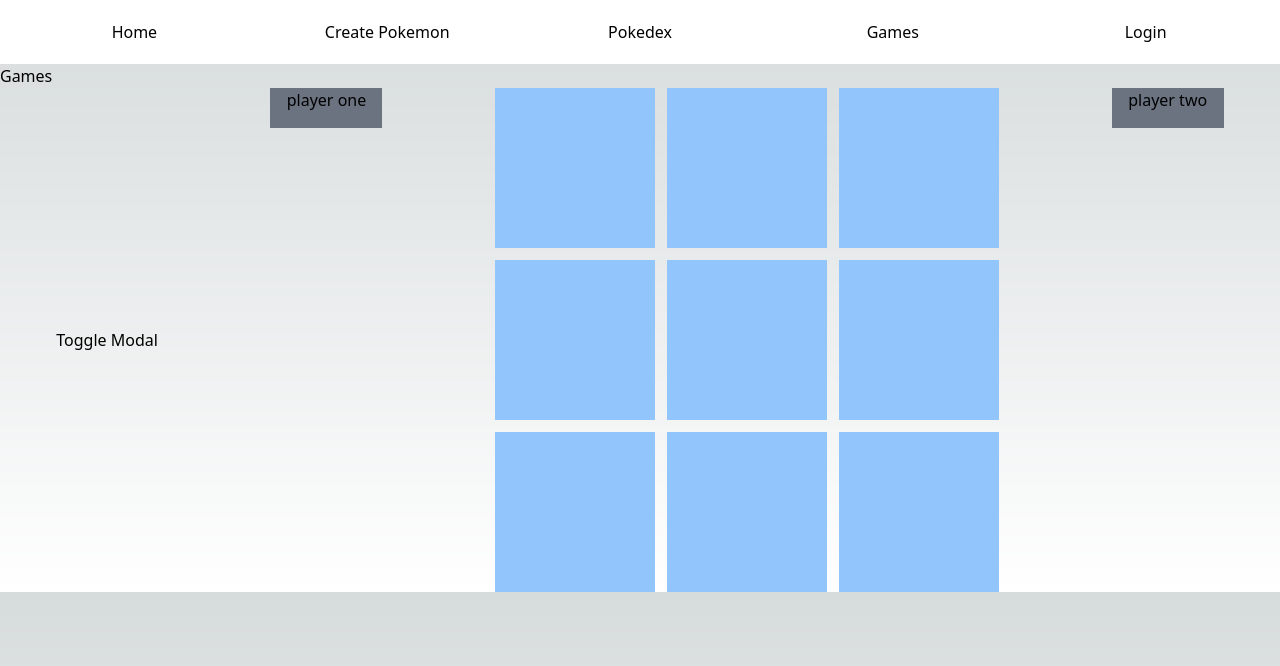
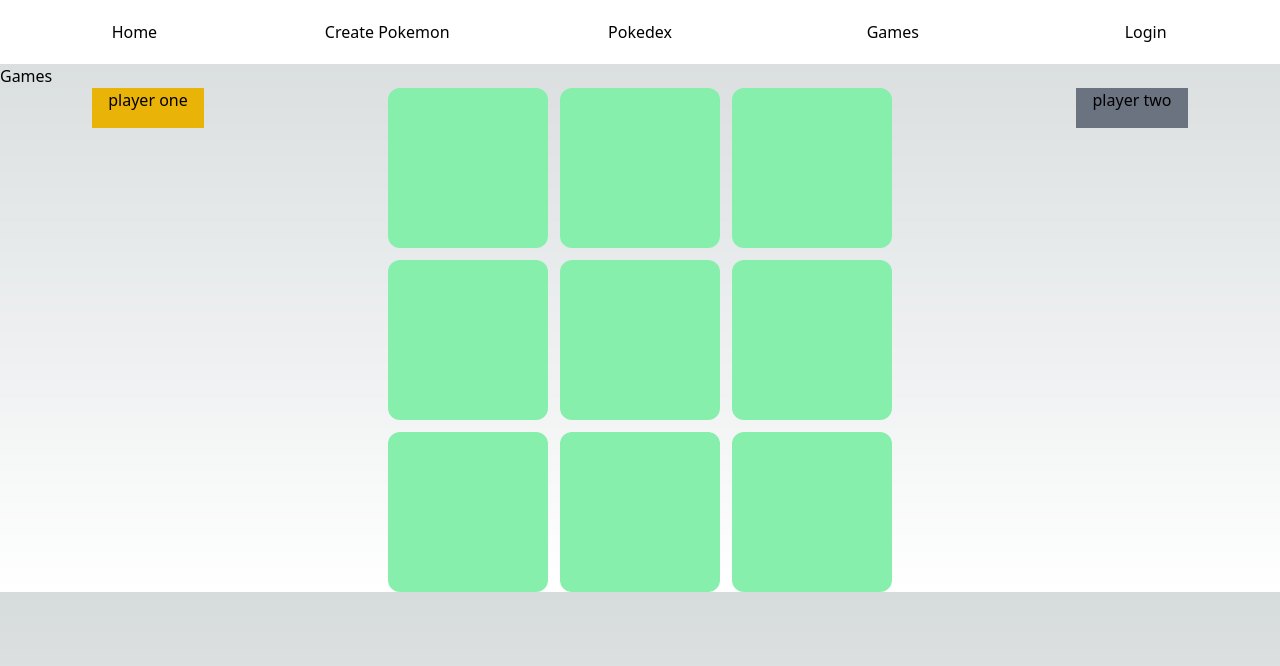
Before and after one commit to TomasHas/pokemon-nextjs, a Next.js app: page /games in a window 1280 px wide. Before the commit this address had no page. Shown: the top 666 px of the page. Built offline with nearby package versions, Linux system fonts and the light colour scheme.

Commit message:
games changes

```diff
--- a/src/app/games/TicTacToe.jsx
+++ b/src/app/games/TicTacToe.jsx
@@ -5,11 +5,19 @@ import { Suspense, useEffect, useState } from "react";
 import { useSearchParams, usePathname, useRouter } from "next/navigation";
 import Loading from "./loading";
 import WinnerModal from "./WinnerModal";
+import { z } from "zod";
+
 export default function TicTacToe() {
   const searchParams = useSearchParams();
   const pathname = usePathname();
   const { replace } = useRouter();
+  const [currentPlayer, setCurrentPlayer] = useState("none");
   const [open, setOpen] = useState(false);
+  const [winnerData, setWinnerData] = useState({
+    message: "",
+    player: "none",
+    winningLine: [],
+  });
   const [squares, setSquares] = useState({
     one: { user: "none", character: "", square: 1 },
     two: { user: "none", character: "", square: 2 },
@@ -23,25 +31,46 @@ export default function TicTacToe() {
   });
   const params = new URLSearchParams(searchParams);
 
-  const activePlayer = params.get("player");
-
-  const toggleActivePlayer = (currentPlayer) => {
-    if (currentPlayer === "player_one") {
-      params.set("player", "player_two");
-    } else {
-      params.set("player", "player_one");
-    }
-    replace(`${pathname}?${params.toString()}`);
-  };
-  const handleSquareChange = () => {
-    toggleActivePlayer(activePlayer);
-  };
   const toggleModal = () => {
     setOpen(!open);
   };
+
   useEffect(() => {
-    handleSquareChange();
-    TicTacToeCalculator(squares, activePlayer);
+    console.log(winnerData);
+    if (winnerData.player !== "none") toggleModal();
+    console.log("winnerData", winnerData.player.player);
+  }, [winnerData]);
+
+  const handleWinner = (player, winningLine) => {
+    setWinnerData((prev) => ({
+      ...prev,
+      message: `${player} wins!!!!`,
+      player: { player },
+      winningLine: winningLine,
+    }));
+  };
+
+  const highlightWinningSquares = () => {};
+
+  const toggleCurrentPlayer = (player) => {
+    if (currentPlayer === "none") {
+      setCurrentPlayer("player_one");
+    }
+    if (player === "player_one") {
+      setCurrentPlayer("player_two");
+    } else {
+      setCurrentPlayer("player_one");
+    }
+  };
+
+  useEffect(() => {
+    TicTacToeCalculator(
+      squares,
+      currentPlayer,
+      handleWinner,
+      highlightWinningSquares
+    );
+    toggleCurrentPlayer(currentPlayer);
   }, [squares]);
 
   const handleClick = (e) => {
@@ -49,9 +78,9 @@ export default function TicTacToe() {
     const square = e.target.name;
 
     switch (square) {
-      case "one":
-        console.log(activePlayer);
-        if (activePlayer === "player_one") {
+      case "1":
+        // console.log(currentPlayer);
+        if (currentPlayer === "player_one") {
           setSquares((prevSquares) => ({
             ...prevSquares,
             one: { ...prevSquares.one, user: "player one", character: "x" },
@@ -64,9 +93,9 @@ export default function TicTacToe() {
         }
 
         break;
-      case "two":
-        console.log(activePlayer);
-        if (activePlayer === "player_one") {
+      case "2":
+        // console.log(currentPlayer);
+        if (currentPlayer === "player_one") {
           setSquares((prevSquares) => ({
             ...prevSquares,
             two: { ...prevSquares.two, user: "player one", character: "x" },
@@ -78,9 +107,9 @@ export default function TicTacToe() {
           }));
         }
         break;
-      case "three":
-        console.log(activePlayer);
-        if (activePlayer === "player_one") {
+      case "3":
+        // console.log(currentPlayer);
+        if (currentPlayer === "player_one") {
           setSquares((prevSquares) => ({
             ...prevSquares,
             three: { ...prevSquares.three, user: "player one", character: "x" },
@@ -92,9 +121,9 @@ export default function TicTacToe() {
           }));
         }
         break;
-      case "four":
-        console.log(activePlayer);
-        if (activePlayer === "player_one") {
+      case "4":
+        // console.log(currentPlayer);
+        if (currentPlayer === "player_one") {
           setSquares((prevSquares) => ({
             ...prevSquares,
             four: { ...prevSquares.four, user: "player one", character: "x" },
@@ -106,9 +135,9 @@ export default function TicTacToe() {
           }));
         }
         break;
-      case "five":
-        console.log(activePlayer);
-        if (activePlayer === "player_one") {
+      case "5":
+        // console.log(currentPlayer);
+        if (currentPlayer === "player_one") {
           setSquares((prevSquares) => ({
             ...prevSquares,
             five: { ...prevSquares.five, user: "player one", character: "x" },
@@ -120,9 +149,9 @@ export default function TicTacToe() {
           }));
         }
         break;
-      case "six":
-        console.log(activePlayer);
-        if (activePlayer === "player_one") {
+      case "6":
+        // console.log(currentPlayer);
+        if (currentPlayer === "player_one") {
           setSquares((prevSquares) => ({
             ...prevSquares,
             six: { ...prevSquares.six, user: "player one", character: "x" },
@@ -134,9 +163,9 @@ export default function TicTacToe() {
           }));
         }
         break;
-      case "seven":
-        console.log(activePlayer);
-        if (activePlayer === "player_one") {
+      case "7":
+        // console.log(currentPlayer);
+        if (currentPlayer === "player_one") {
           setSquares((prevSquares) => ({
             ...prevSquares,
             seven: { ...prevSquares.seven, user: "player one", character: "x" },
@@ -148,9 +177,9 @@ export default function TicTacToe() {
           }));
         }
         break;
-      case "eight":
-        console.log(activePlayer);
-        if (activePlayer === "player_one") {
+      case "8":
+        // console.log(currentPlayer);
+        if (currentPlayer === "player_one") {
           setSquares((prevSquares) => ({
             ...prevSquares,
             eight: { ...prevSquares.eight, user: "player one", character: "x" },
@@ -162,9 +191,9 @@ export default function TicTacToe() {
           }));
         }
         break;
-      case "nine":
-        console.log(activePlayer);
-        if (activePlayer === "player_one") {
+      case "9":
+        // console.log(currentPlayer);
+        if (currentPlayer === "player_one") {
           setSquares((prevSquares) => ({
             ...prevSquares,
             nine: { ...prevSquares.nine, user: "player one", character: "x" },
@@ -180,19 +209,29 @@ export default function TicTacToe() {
       default:
         break;
     }
+
+    // handleSquareChange();
   };
-  console.log(squares);
+  // console.log(squares);
+
   return (
-    <div className=" relative flex flex-row justify-around">
-      <button onClick={toggleModal}>Toggle Modal</button>
+    <div className=" relative flex flex-col ">
+      {" "}
+      {/* <button onClick={toggleModal}>Toggle Modal</button> */}
+      <div>
         {open && (
           <div className="absolute inset-0 flex items-center justify-center ">
-          <WinnerModal toggleModal={toggleModal} />
+            <WinnerModal
+              toggleModal={toggleModal}
+              player={winnerData.player.player}
+            />
           </div>
         )}
+      </div>
+      <div className="  flex flex-row justify-around ">
         <div
           className={
-          activePlayer === "player_one"
+            currentPlayer === "player_one"
               ? " h-10 w-28 text-center  bg-yellow-500"
               : "h-10 w-28 text-center  bg-gray-500"
           }
@@ -202,55 +241,64 @@ export default function TicTacToe() {
         </div>
         <div className="grid grid-cols-3 gap-3 ">
           <TicTacToeSquare
-          name="one"
+            name="1"
             value={squares.one.character}
             handleClick={handleClick}
-          currentPlayer={activePlayer}
+            currentPlayer={currentPlayer}
+            winningSquares={winnerData.winningLine}
           />{" "}
           <TicTacToeSquare
-          name="two"
+            name="2"
             value={squares.two.character}
             handleClick={handleClick}
+            winningSquares={winnerData.winningLine}
           />{" "}
           <TicTacToeSquare
-          name="three"
+            name="3"
             value={squares.three.character}
             handleClick={handleClick}
+            winningSquares={winnerData.winningLine}
           />
           <TicTacToeSquare
-          name="four"
+            name="4"
             value={squares.four.character}
             handleClick={handleClick}
+            winningSquares={winnerData.winningLine}
           />{" "}
           <TicTacToeSquare
-          name="five"
+            name="5"
             value={squares.five.character}
             handleClick={handleClick}
+            winningSquares={winnerData.winningLine}
           />{" "}
           <TicTacToeSquare
-          name="six"
+            name="6"
             value={squares.six.character}
             handleClick={handleClick}
+            winningSquares={winnerData.winningLine}
           />{" "}
           <TicTacToeSquare
-          name="seven"
+            name="7"
             value={squares.seven.character}
             handleClick={handleClick}
+            winningSquares={winnerData.winningLine}
           />{" "}
           <TicTacToeSquare
-          name="eight"
+            name="8"
             value={squares.eight.character}
             handleClick={handleClick}
+            winningSquares={winnerData.winningLine}
           />{" "}
           <TicTacToeSquare
-          name="nine"
+            name="9"
             value={squares.nine.character}
             handleClick={handleClick}
+            winningSquares={winnerData.winningLine}
           />
         </div>{" "}
         <div
           className={
-          activePlayer === "player_two"
+            currentPlayer === "player_two"
               ? " h-10 w-28 text-center  bg-yellow-500"
               : "h-10 w-28 text-center  bg-gray-500"
           }
@@ -258,5 +306,34 @@ export default function TicTacToe() {
           <p>player two</p>
         </div>
       </div>
+    </div>
   );
 }
+
+// const currentPlayer = params.get("player");
+// console.log(params.toString());
+// const togglecurrentPlayer = (currentPlayer) => {
+//   if (currentPlayer === "") {
+//     params.set("player", "player_one");
+//   } else if (currentPlayer === "player_one") {
+//     params.set("player", "two");
+//   } else {
+//     params.set("player", "player_one");
+//   }
+//   replace(`${pathname}?${params.toString()}`);
+// };
+
+// const togglecurrentPlayer = (currentPlayer) => {
+//   if (currentPlayer === "player_one") {
+//     params.set("player", "player_two");
+//   } else {
+//     params.set("player", "player_one");
+//   }
+//   replace(`${pathname}?${params.toString()}`);
+// };
+// const toggleModal = () => {
+//   setOpen(!open);
+// };
+// const handleSquareChange = () => {
+//   togglecurrentPlayer(currentPlayer);
+// };
--- a/src/app/games/TicTacToeSquare.jsx
+++ b/src/app/games/TicTacToeSquare.jsx
@@ -1,16 +1,31 @@
 import React from "react";
 
-export default function TicTacToeSquare({ name, value, handleClick }) {
-  // console.log(one.character);
+export default function TicTacToeSquare({
+  name,
+  value,
+  handleClick,
+  winningSquares,
+}) {
+  let squareColor = "green";
+  winningSquares.forEach((e) => {
+    if (e.toString() === name) {
+      squareColor = "red";
+    }
+  });
 
   return (
     <>
       <button
-        className={`text-center text-white font-bold text-8xl bg-blue-300 h-40 w-40 hover:bg-red-300`}
+        id={name}
+        className={` rounded-xl flex items-center justify-center bg-${squareColor}-300 sm:h-20 sm:w-20 md:h-32 md:w-32 lg:h-40 lg:w-40 hover:bg-red-300`}
         onClick={handleClick}
         name={name}
       >
-        <p>{value}</p>
+        {" "}
+        <div className=" flex justify-center items-center">
+          {" "}
+          <p className=" text-white font-bold text-5xl capitalize">{value}</p>
+        </div>
       </button>
     </>
   );
--- a/src/app/games/WinnerModal.jsx
+++ b/src/app/games/WinnerModal.jsx
@@ -1,11 +1,17 @@
-export default function WinnerModal({ toggleModal }) {
+export default function WinnerModal({ toggleModal, player }) {
+  console.log(player);
   return (
     <div className=" relative h-96 w-96 bg-white border-solid border-2 border-green-500 rounded-xl flex justify-center items-center">
-      <div className="absolute right-5 top-5">
-        <button onClick={toggleModal}>close</button>
+      <div className="absolute right-5 top-5 ">
+        <button className=" capitalize" onClick={toggleModal}>
+          close
+        </button>
       </div>
       <div className=" ">
-        <p> winner!!</p>{" "}
+        <p> {`${player}`} winner!!</p>{" "}
+      </div>
+      <div className="absolute right-5 bottom-5 capitalize">
+        <button className=" capitalize">play again!</button>{" "}
       </div>
     </div>
   );
```
Also changed, not shown: src/app/lib/utils.js, 2 other files (tests, documents, lock files or other folders). Lines whose indentation alone changed are shown as unchanged.
